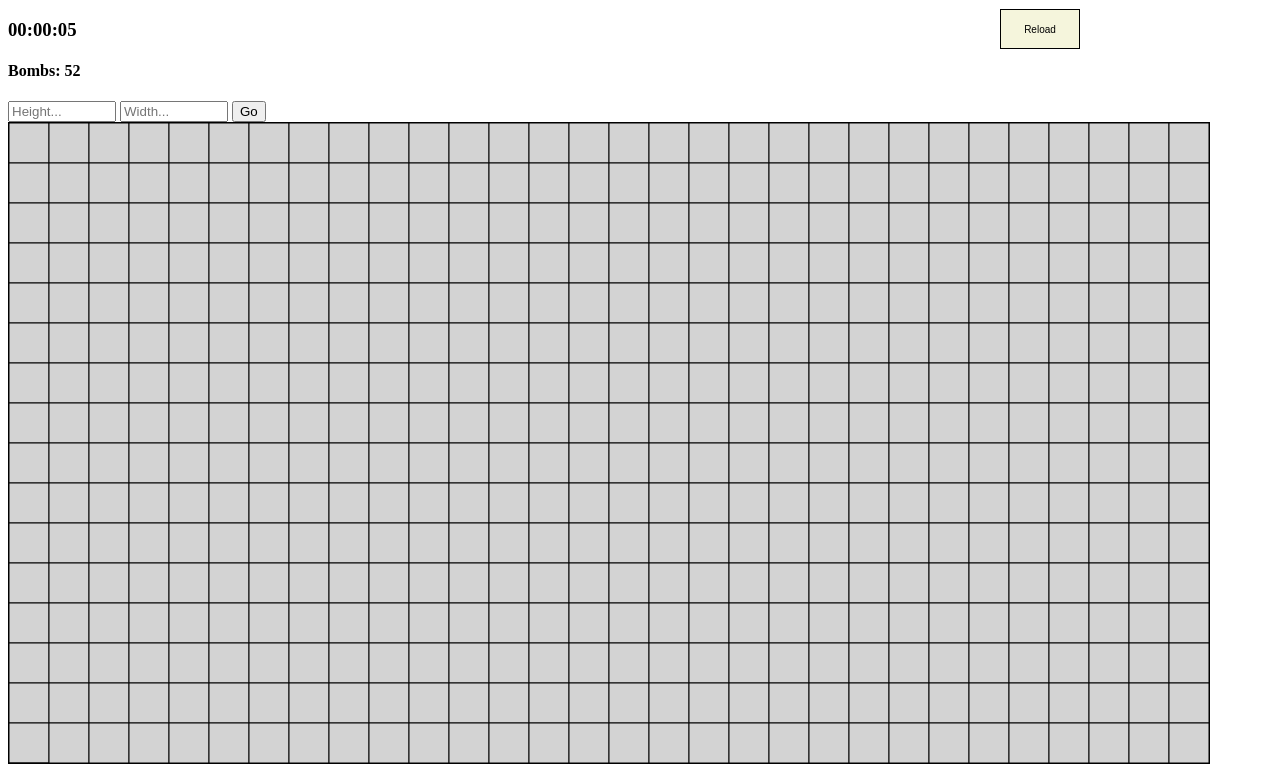
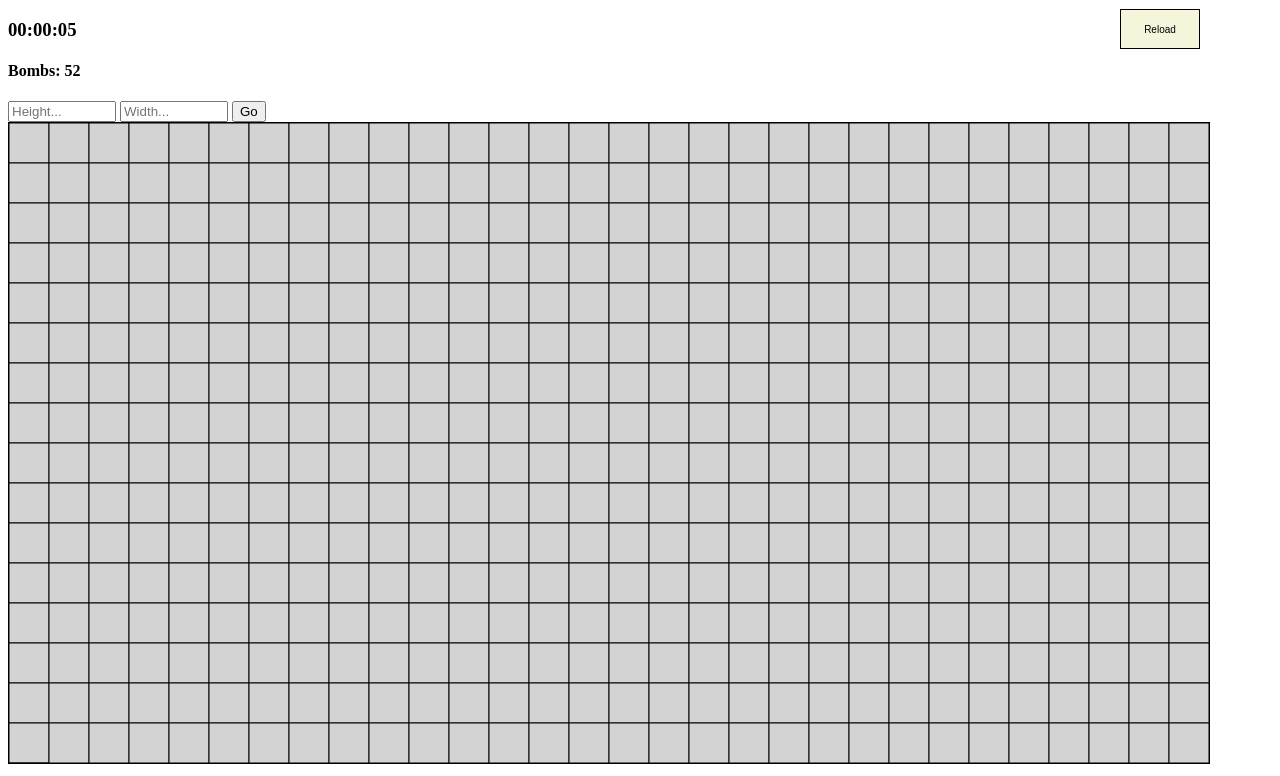
Before and after one commit to Camus-Nim/Minsweeper, a plain HTML site: page index.html in a window 1280 px wide. Shown: the part 61-837 px from the top of the page. Drawn offline with Linux system fonts and the light colour scheme.

Commit message:
Update style.css

```diff
--- a/style.css
+++ b/style.css
@@ -21,7 +21,7 @@ border: 1px solid black;
     top: 70px;
     right: 70px;
     bottom: 400px;
-    left: 1000px;
+    left: 1120px;
 }
 
 #height {
```
